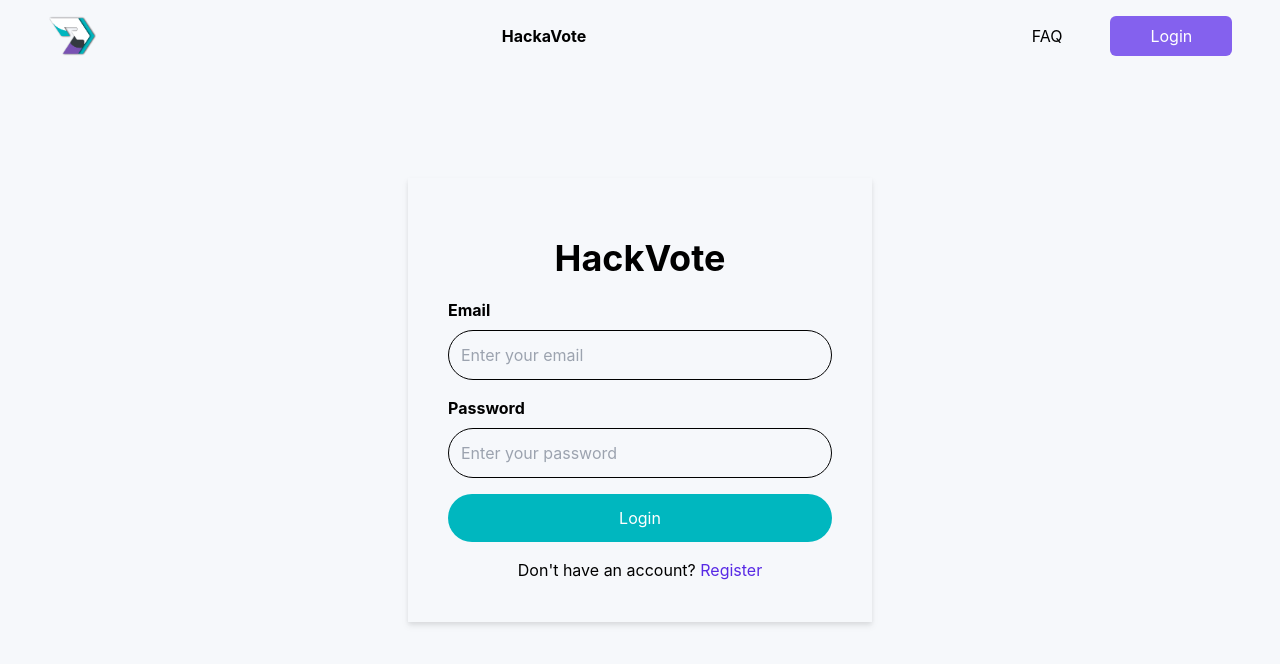
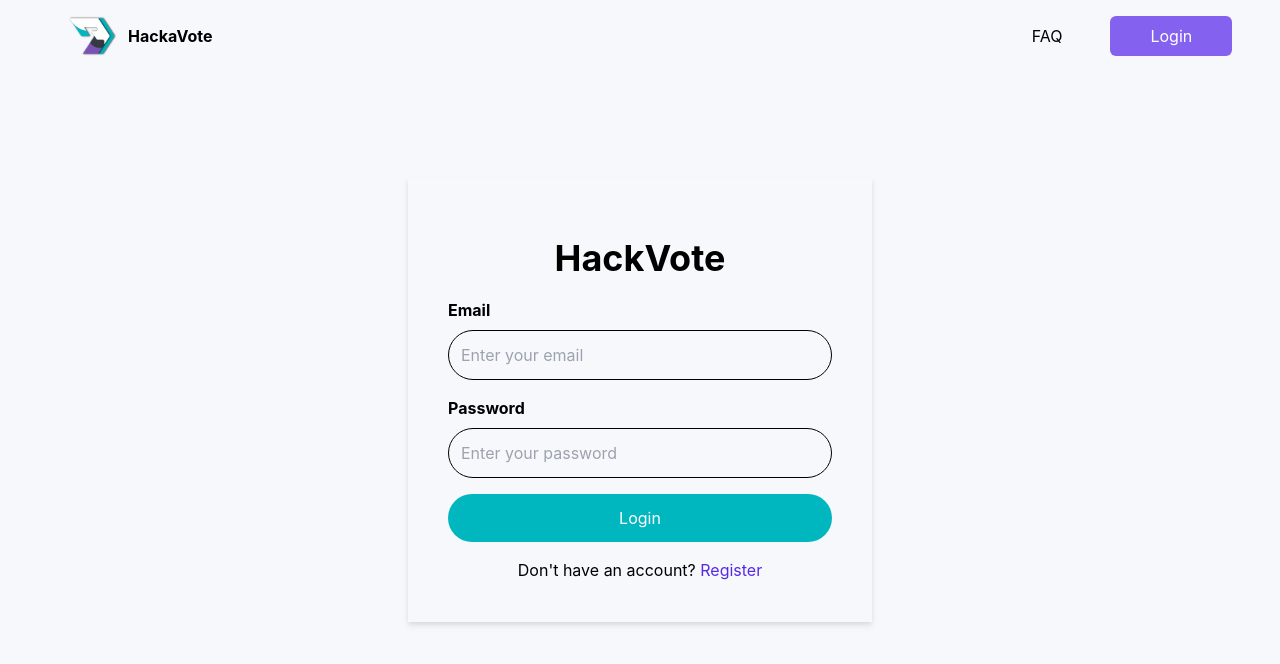
Before and after one commit to os-hi/hackathon-voting-system-frontend, a React (Vite) app: page /login in a window 1280 px wide. Shown: the top 664 px of the page. Built offline with nearby package versions, Linux system fonts and the light colour scheme.

Commit message:
feat: added the link attribute for logo

```diff
--- a/src/components/NavBar.tsx
+++ b/src/components/NavBar.tsx
@@ -1,9 +1,12 @@
+import { Link } from "react-router-dom";
 import Logo from "./Logo";
 import NavLinks from "./NavLinks";
 const NavBar = () => {
     return (
         <header className = "fixed top-0 px-12 py-3 flex justify-between items-center w-full h-15 box-border">
-            <Logo/>
+            <Link to='/home' className="flex justify-center items-center gap-3 ml-5">
+                <Logo/>
+            </Link>
             <NavLinks/>
         </header>
      );
```
